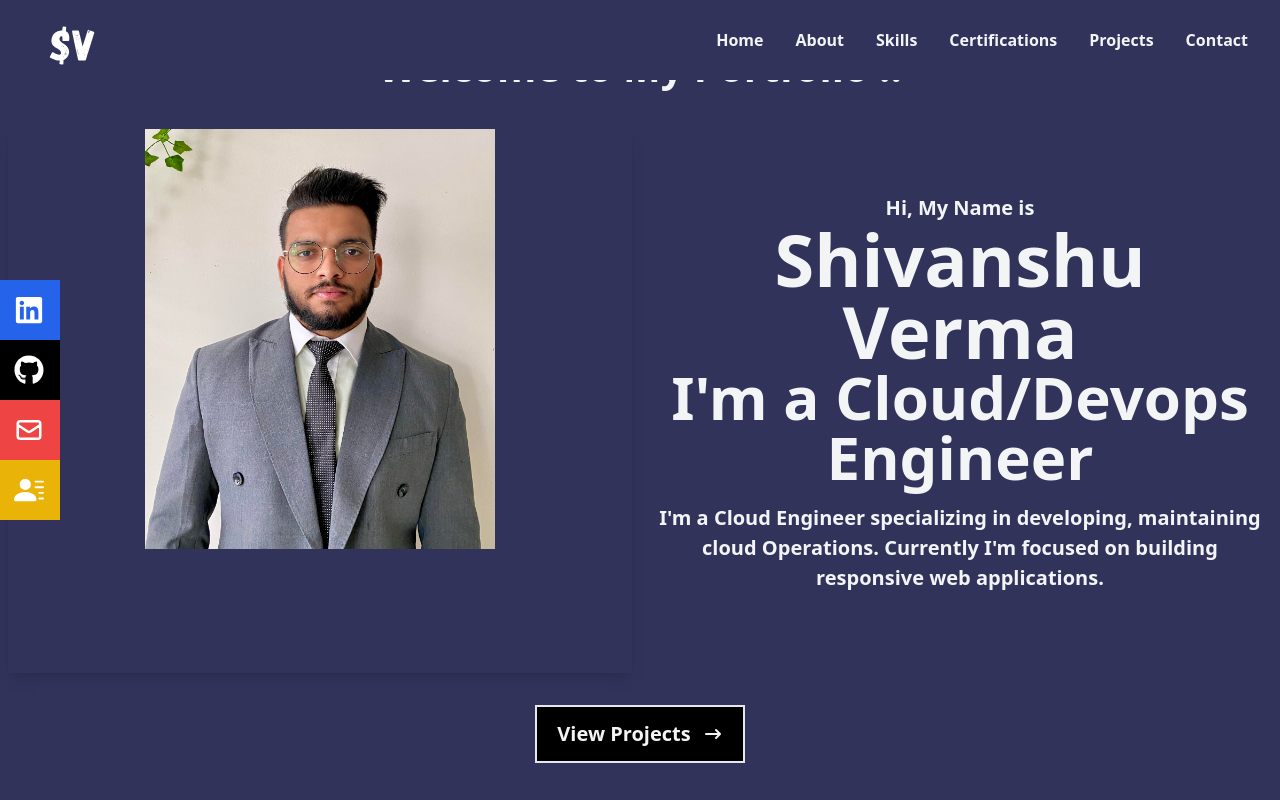
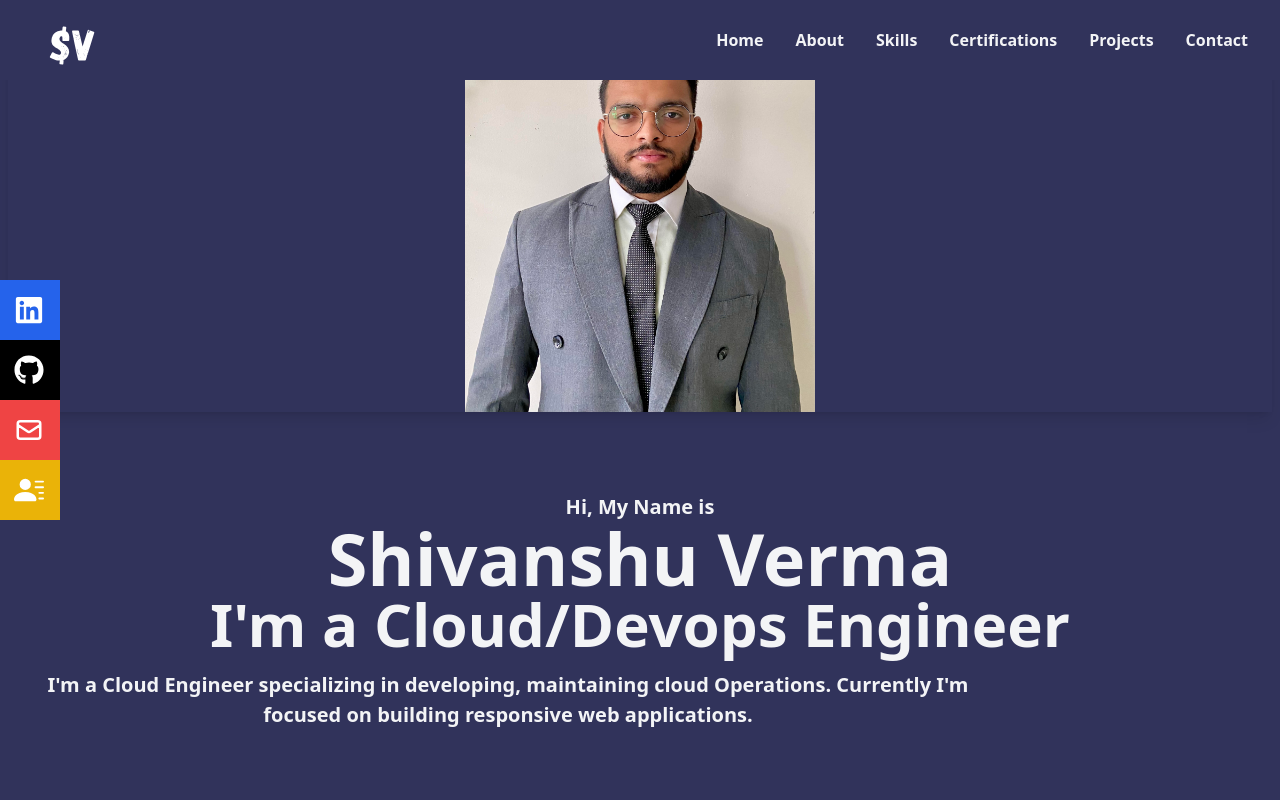
Before and after one commit to vermashiva12/myPortfolio, a React (Create React App) app: page / in a window 1280 px wide. Shown: the top 800 px of the page. Built offline with nearby package versions, Linux system fonts and the light colour scheme.

Commit message:
Updated Home

```diff
--- a/src/components/home.jsx
+++ b/src/components/home.jsx
@@ -14,7 +14,7 @@ const Home = () => {
           <p className='font-bold text-center justify-center text-[40px] py-2 '>Welcome to My Portfolio !!</p>
         </div>
 
-        <div className='w-full grid grid-cols-2 gap-4 text-center py-6'>
+        <div className='w-full grid grid-cols-2 sm:grid-cols-1 gap-4 text-center py-6'>
                 <div className='shadow-lg hover:scale-110 duration-500 '>
                     <img src={ME} alt="ME" className='w-20 mx-auto ' style={{width: '350px', height:'420px'}}/>
 
```
